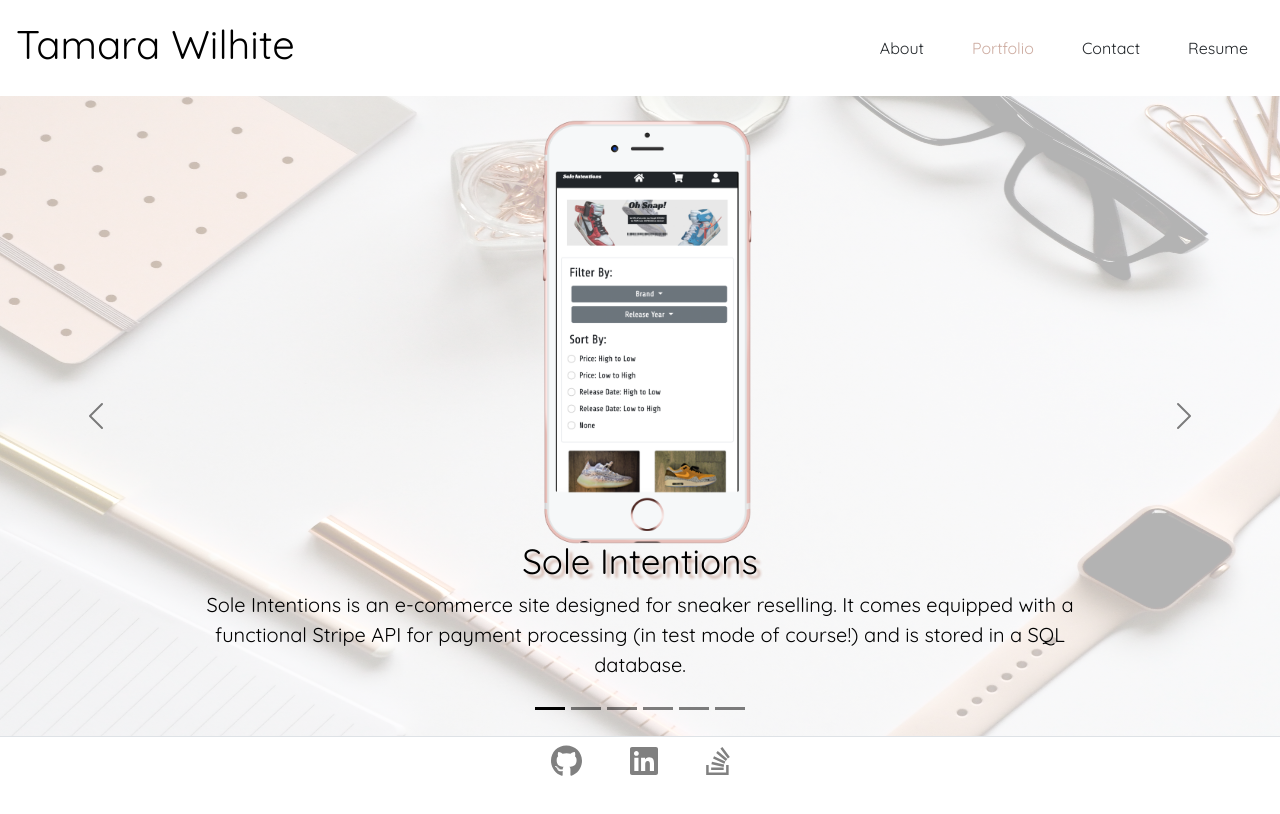
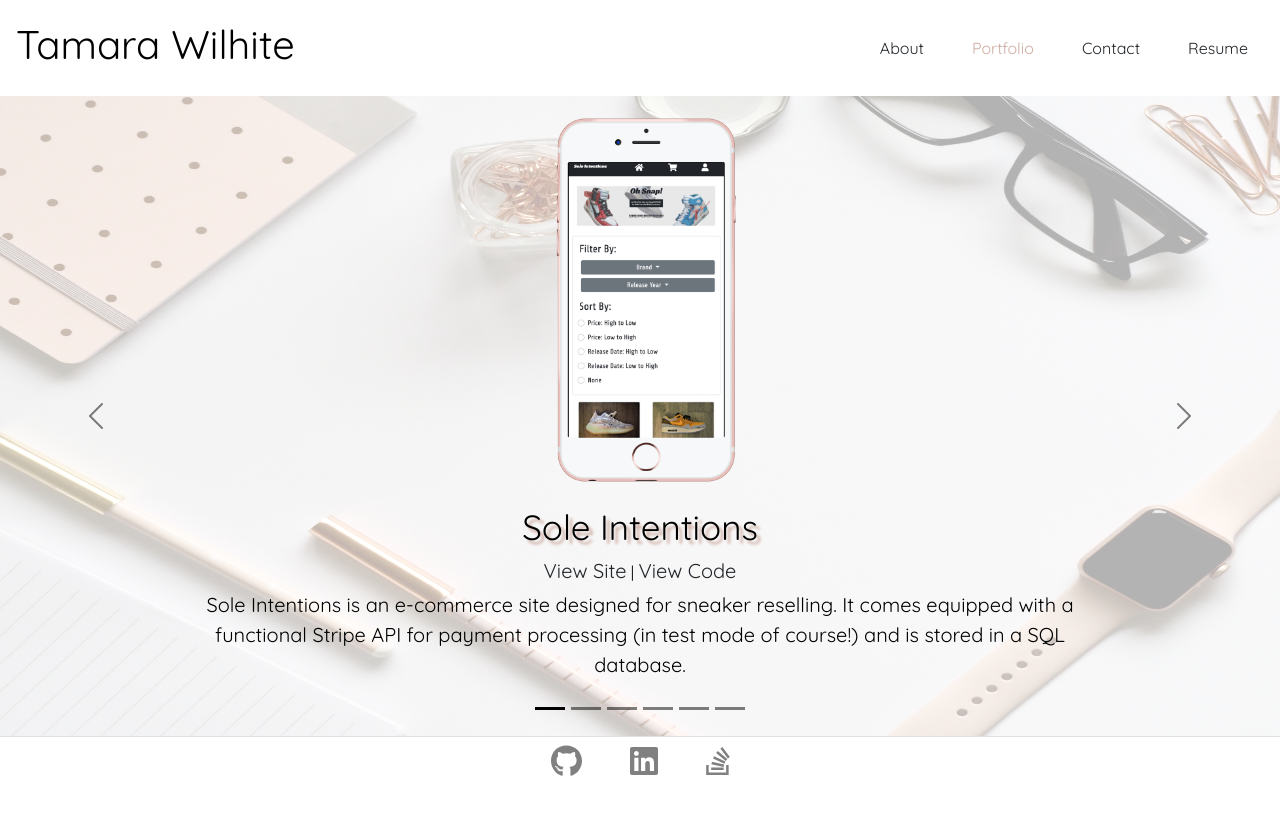
Before and after one commit to trwilhite/trw-portfolio, a React (Create React App) app: page / in a window 1280 px wide. Both pictures are taken after a click on the item "Portfolio". Built offline with nearby package versions, Linux system fonts and the light colour scheme.

Commit message:
added links to portfolio projects

```diff
--- a/src/components/Projects/index.js
+++ b/src/components/Projects/index.js
@@ -78,7 +78,23 @@ function Projects() {
             />
             <Carousel.Caption>
               <h3 className="projTitle">{proj.title}</h3>
-              <p className="projDesc">{proj.desc}</p>
+              <div className="mb-1">
+                <a
+                  href={proj.site}
+                  className="text-dark text-decoration-none projText"
+                >
+                  View Site
+                </a>
+                <span> | </span>
+                <a
+                  href={proj.code}
+                  className="text-dark text-decoration-none projText"
+                >
+                  View Code
+                </a>
+              </div>
+
+              <p className="projText">{proj.desc}</p>
             </Carousel.Caption>
           </Carousel.Item>
         ))}
--- a/src/components/Projects/style.css
+++ b/src/components/Projects/style.css
@@ -16,7 +16,7 @@
 
 .img {
   width: auto;
-  height: 80%;
+  height: 70%;
   margin-left: auto;
   margin-right: auto;
 }
@@ -26,6 +26,6 @@
   text-shadow: 4px 4px 3px #cdaca1;
 }
 
-.projDesc {
+.projText {
   font-size: 20px;
 }
```
